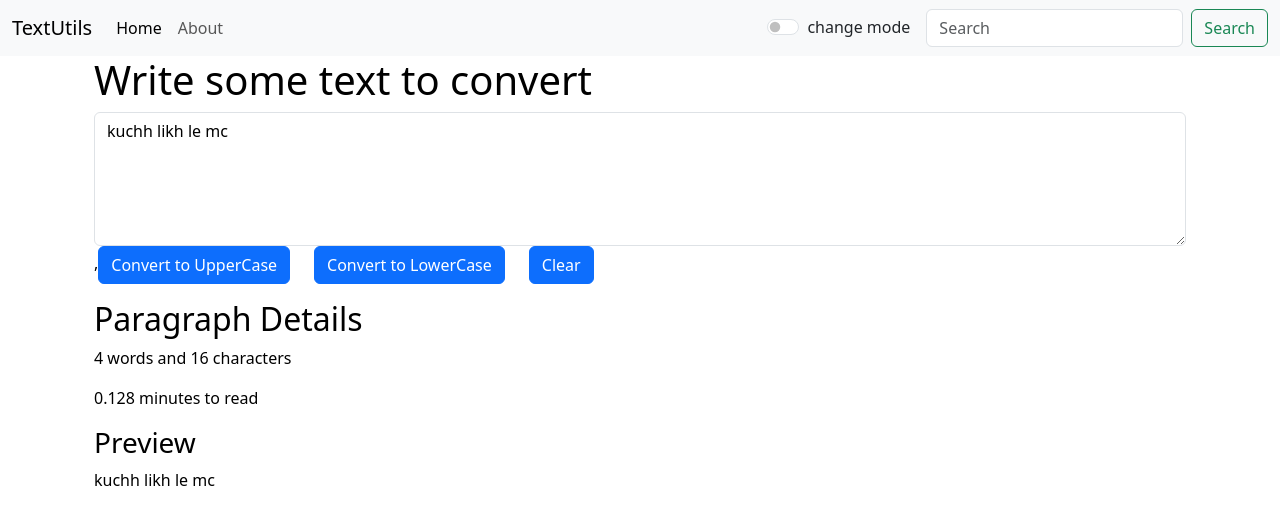
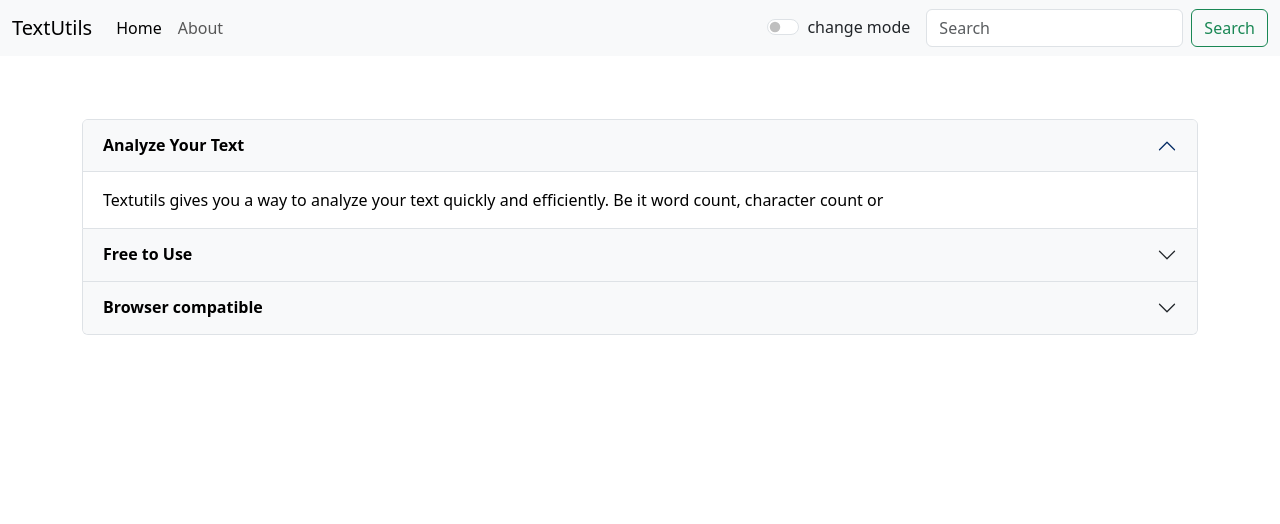
Before and after one commit to amreshgit77/ReactJs_project, a React (Create React App) app: page /about in a window 1280 px wide. Shown: the top 524 px of the page. Built offline with nearby package versions, Linux system fonts and the light colour scheme.

Commit message:
add about page

```diff
--- a/src/components/About.js
+++ b/src/components/About.js
@@ -1,44 +1,97 @@
-import React from 'react'
+import React from "react";
 
 export default function About(props) {
   return (
-    <div className={`accordion bg-${props.mode}`} id="accordionExample">
-  <div className="accordion-item ">
+    <div className="accordion my-2"  id="accordionExample" >
+      <div className="accordion-item " >
         <h2 className="accordion-header" id="headingOne">
-      <button className="accordion-button" type="button" data-bs-toggle="collapse" data-bs-target="#collapseOne" aria-expanded="true" aria-controls="collapseOne">
-        Accordion Item #1
+          <button
+            className={`accordion-button bg-${props.mode} text-${props.mode === "dark" ? "white" : "black"} `}
+
+            type="button"
+            data-bs-toggle="collapse"
+            data-bs-target="#collapseOne"
+            aria-expanded="true"
+            aria-controls="collapseOne"
+          >
+            <strong > Analyze Your Text</strong>
           </button>
         </h2>
-    <div id="collapseOne" className="accordion-collapse collapse show" aria-labelledby="headingOne" data-bs-parent="#accordionExample">
-      <div className="accordion-body">
-        <strong>This is the first item's accordion body.</strong> It is shown by default, until the collapse plugin adds the appropriate classes that we use to style each element. These classes control the overall appearance, as well as the showing and hiding via CSS transitions. You can modify any of this with custom CSS or overriding our default variables. It's also worth noting that just about any HTML can go within the <code>.accordion-body</code>, though the transition does limit overflow.
+        <div
+          id="collapseOne"
+          className="accordion-collapse collapse show"
+          aria-labelledby="headingOne"
+          data-bs-parent="#accordionExample"
+        >
+          <div className={`accordion-body text-${props.mode == "dark" ? "white": "black"}`}
+          style={{
+              backgroundColor: props.mode === "dark" ? "#0a1e3c" : "white",
+            }} >
+            Textutils gives you a way to analyze your text quickly and
+            efficiently. Be it word count, character count or
           </div>
         </div>
       </div>
       <div className="accordion-item">
         <h2 className="accordion-header" id="headingTwo">
-      <button className="accordion-button collapsed" type="button" data-bs-toggle="collapse" data-bs-target="#collapseTwo" aria-expanded="false" aria-controls="collapseTwo">
-        Accordion Item #2
+          <button
+          className={`accordion-button collapsed bg-${props.mode} text-${props.mode === "dark" ? "white" : "black"}`}
+            type="button"
+            data-bs-toggle="collapse"
+            data-bs-target="#collapseTwo"
+            aria-expanded="false"
+            aria-controls="collapseTwo"
+          >
+            <strong> Free to Use</strong>
           </button>
         </h2>
-    <div id="collapseTwo" className="accordion-collapse collapse" aria-labelledby="headingTwo" data-bs-parent="#accordionExample">
-      <div className="accordion-body">
-        <strong>This is the second item's accordion body.</strong> It is hidden by default, until the collapse plugin adds the appropriate classes that we use to style each element. These classes control the overall appearance, as well as the showing and hiding via CSS transitions. You can modify any of this with custom CSS or overriding our default variables. It's also worth noting that just about any HTML can go within the <code>.accordion-body</code>, though the transition does limit overflow.
+        <div
+          id="collapseTwo"
+          className="accordion-collapse collapse"
+          aria-labelledby="headingTwo"
+          data-bs-parent="#accordionExample"
+        >
+          <div className={`accordion-body text-${props.mode == "dark" ? "white": "black"}`}
+          style={{
+            backgroundColor: props.mode === "dark" ? "#0a1e3c" : "white",
+          }} >
+            Textutils is a free character counter tool that provides instant
+            character count & word count statistics for a given text. Textutils
+            reports the number of words and characters. Thus it is suitable for
+            writing text with word/ character limit
           </div>
         </div>
       </div>
       <div className="accordion-item">
         <h2 className="accordion-header" id="headingThree">
-      <button className="accordion-button collapsed" type="button" data-bs-toggle="collapse" data-bs-target="#collapseThree" aria-expanded="false" aria-controls="collapseThree">
-        Accordion Item #3
+          <button
+            className={`accordion-button collapsed bg-${props.mode} text-${props.mode === "dark" ? "white" : "black"}`}
+            type="button"
+            data-bs-toggle="collapse"
+            data-bs-target="#collapseThree"
+            aria-expanded="false"
+            aria-controls="collapseThree"
+          >
+            <strong> Browser compatible</strong>
           </button>
         </h2>
-    <div id="collapseThree" className="accordion-collapse collapse" aria-labelledby="headingThree" data-bs-parent="#accordionExample">
-      <div className="accordion-body">
-        <strong>This is the third item's accordion body.</strong> It is hidden by default, until the collapse plugin adds the appropriate classes that we use to style each element. These classes control the overall appearance, as well as the showing and hiding via CSS transitions. You can modify any of this with custom CSS or overriding our default variables. It's also worth noting that just about any HTML can go within the <code>.accordion-body</code>, though the transition does limit overflow.
+        <div
+          id="collapseThree"
+          className="accordion-collapse collapse"
+          aria-labelledby="headingThree"
+          data-bs-parent="#accordionExample"
+        >
+          <div className={`accordion-body text-${props.mode == "dark" ? "white": "black"}`}
+          style={{
+            backgroundColor: props.mode === "dark" ? "#0a1e3c" : "white",
+          }} >
+            This word counter software works in any web browsers such as Chrome,
+            Firefox, Internet Explorer, Safari, Opera. It sults to count
+            characters in facebook, blog, books, excel document, pdf
+            document, essays, etc.
           </div>
         </div>
       </div>
     </div>
-  )
+  );
 }
--- a/src/components/Alert.js
+++ b/src/components/Alert.js
@@ -6,9 +6,11 @@
            return lower.charAt(0).toUpperCase() + lower.slice(1);
     }
   return (
-    props.alert && <div class={`alert alert-${props.alert.type} alert-dismissible fade show` }role="alert">
+    <div style={{height :'55px'}} >
+   { props.alert && <div class={`alert alert-${props.alert.type} alert-dismissible fade show` }role="alert">
     <strong>{capitalize(props.alert.type)}</strong>: {props.alert.msg}
     {/* <button type="button" class="btn-close" data-bs-dismiss="alert" aria-label="Close"></button> */}
+  </div>}
   </div>
   )
 }
--- a/src/components/Navbar.js
+++ b/src/components/Navbar.js
@@ -1,6 +1,6 @@
 import React from 'react'
 import PropTypes from 'prop-types';
-//import { Link } from 'react-router-dom/cjs/react-router-dom.min';
+import { Link } from 'react-router-dom/cjs/react-router-dom.min';
 export default function Navbar(props) {
   return (
 
@@ -13,12 +13,12 @@
       <div className="collapse navbar-collapse" id="navbarSupportedContent">
         <ul className="navbar-nav me-auto mb-2 mb-lg-0">
           <li className="nav-item">
-            {/* <Link className="nav-link active" aria-current="page" to="/home">Home</Link> */}
-            <a className="nav-link active" aria-current="page" href="#">Home</a>
+            <Link className="nav-link active" aria-current="page" to="/home">Home</Link>
+            {/* <a className="nav-link active" aria-current="page" href="#">Home</a> */}
           </li>
           <li className="nav-item">
-            {/* <Link className="nav-link" to="/about">About</Link> */}
-            <a className="nav-link" href="#">About</a>
+            <Link className="nav-link" to="/about">About</Link>
+            {/* <a className="nav-link" href="#">About</a> */}
           </li>
 
 
--- a/src/components/TextForm.js
+++ b/src/components/TextForm.js
@@ -13,7 +13,7 @@
   };
   let handleonchange = (event) => {
     setText(event.target.value);
-    if(text === " "){
+    if (text === " ") {
       let newtext = "";
       setText(newtext);
     }
@@ -24,56 +24,64 @@
     props.showAlert(" Text is Cleared", "success");
   };
   const countWords = (str) => {
-    let words;
-    if (text === "") {
-
-      words = 0;
-    } else {
-      words = str.trim().split(/\s+/).length;
-    }
-    return words;
+    if (str.length !== 0) return str;
   };
   const [text, setText] = useState("kuchh likh le mc");
 
-
   return (
     <>
-      <div className={`container text-${props.mode === 'dark'? 'white': 'black'}`}  >
+      <div
+        className={`container text-${
+          props.mode === "dark" ? "white" : "black"
+        }`}
+      >
         <h1>{props.heading}</h1>
         <div className="mb-3">
           <textarea
+            className={`form-control text-${
+              props.mode === "dark" ? "white" : "black"
+            }`}
+            id="myBox"
+            value={text}
+            onChange={handleonchange}
+            style={{
+              backgroundColor: props.mode === "dark" ? "#0a1e3c" : "white"
+            }}
+            rows="5"
+          ></textarea>{" "}
 
-            className={`form-control text-${props.mode === 'dark'? 'white': 'black'}`}
-            id="myBox"
-         value={text}
-            onChange={handleonchange}
-            style={{backgroundColor:props.mode === 'dark'? '#0a1e3c': 'white'}}
-            rows="5"
-
-          ></textarea>                                                                                                          ,
-          <button onClick={changeval} type="button" className="btn btn-primary">
+          <button onClick={changeval} type="button" className="btn btn-primary mx-1 my-1">
             Convert to UpperCase
           </button>
           <button
             onClick={changelower}
             type="button "
-            className="btn btn-primary mx-4"
+            className="btn btn-primary  mx-1 my-1"
           >
             Convert to LowerCase
           </button>
-          <button onClick={changeclear} type="button " className="btn btn-primary ">
+          <button
+            onClick={changeclear}
+            type="button "
+            className="btn btn-primary mx-1 my-1 "
+          >
             Clear
           </button>
-
-
         </div>
       </div>
-      <div className={`container my-1 text-${props.mode === 'dark'? 'white': 'black'}`}>
+      <div
+        className={`container my-1 text-${
+          props.mode === "dark" ? "white" : "black"
+        }`}
+      >
         <h2>Paragraph Details</h2>
-        <p>{countWords(text)} words and {text.length} characters</p>
-        <p> {0.008 * text.split("").length} minutes to read </p>
-        <h3 >Preview</h3>
-        <p>{text.length>0? text: "Enter some texts to see preview"}</p>
+        <p>
+          {text.split(" ").filter(countWords).length} words and {text.length}{" "}
+          characters
+        </p>
+        <p> {0.008 * text.split(" ").filter(countWords).length} minutes to read </p>
+        <h3>Preview</h3>
+        <p>{text.length > 0 ? text : "Enter some texts to see preview"}</p>
       </div>
     </>
   );
```
Also changed, not shown: src/App.js (+10 -10 lines). Lines whose indentation alone changed are shown as unchanged.
